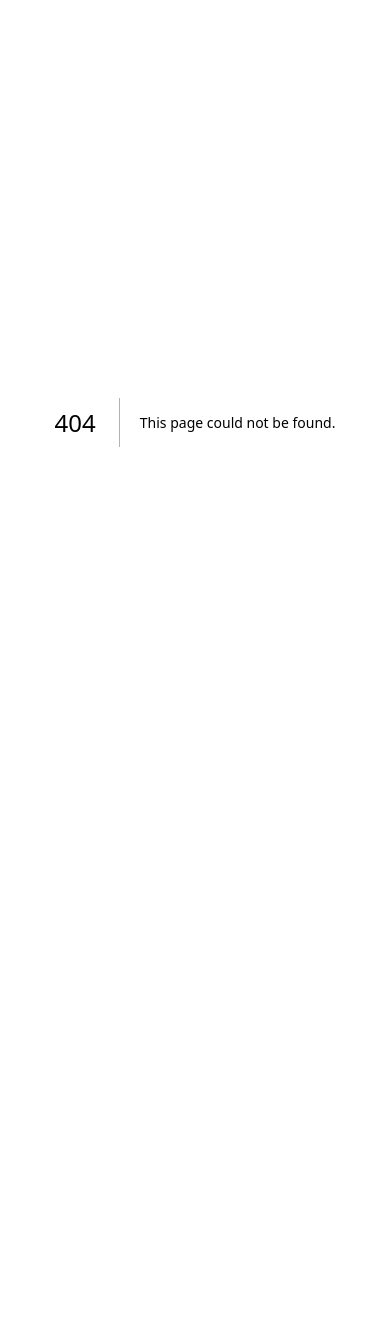
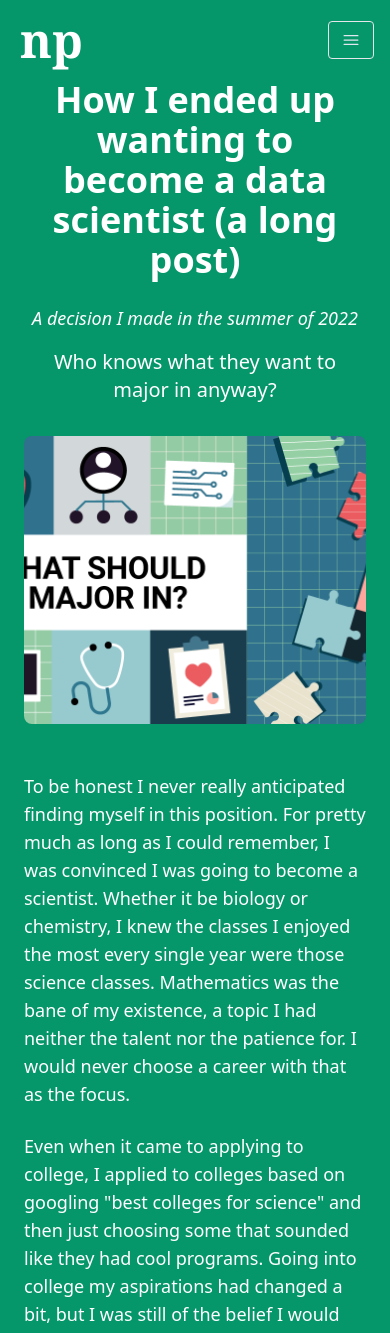
Before and after one commit to narenp12/portfolio_site, a Next.js app: page /blog1 in a window 390 px wide. Before the commit this address had no page. Shown: the top 1333 px of the page. Before the commit the page ends 844 px from the top, so only its background shows below. Built offline with nearby package versions, Linux system fonts and the light colour scheme.

Commit message:
Finished navbar location and working, added blog posts section and first post. To do: contact section and fixing the mobile menu overlay

```diff
--- a/src/app/blog/page.jsx
+++ /dev/null
@@ -1,10 +0,0 @@
-import React from 'react'
-
-export default function Blog() {
-  return (
-    <main>
-            <div>page</div>
-    </main>
-
-  )
-}
--- /dev/null
+++ b/src/app/blog1/page.jsx
@@ -0,0 +1,94 @@
+import React from 'react';
+import Link from 'next/link';
+import Navbar from '../components/Navbar';
+
+<link href="https://fonts.googleapis.com/css2?family=Open+Sans:wght@300;400;600&display=swap" rel="stylesheet" />
+
+
+
+export default function Post1() {
+    return (
+        <main className="bg-emerald-600 text-white p-6 font-sans flex flex-col items-center justify-center min-h-screen pt-20">
+            <Navbar />
+            {/* Main Project Title */}
+            <h1 className="text-4xl font-semibold text-center text-white mb-6">How I ended up wanting to become a data scientist (a long post)</h1>
+
+            {/* Personal Role */}
+            <p className="text-lg text-white mb-4 text-center italic">
+                A decision I made in the summer of 2022
+            </p>
+
+            {/* Project Tagline */}
+            <p className="text-xl text-white mb-8 text-center">
+                Who knows what they want to major in anyway?
+            </p>
+
+            {/* Project Image */}
+            <div className="mb-8 flex justify-center">
+                <img
+                    src="/blog/general-fos-hero-2.png"
+                    alt="Picture saying what major should I choose"
+                    className="w-full h-72 object-cover mb-4 rounded-lg"
+                />
+            </div>
+
+
+            {/* Post */}
+            <section className="mb-12 w-full max-w-4xl mx-auto font-sans">
+                <p className="text-lg mb-6">
+                    To be honest I never really anticipated finding myself in this position.
+                    For pretty much as long as I could remember, I was convinced I was going to become a scientist.
+                    Whether it be biology or chemistry, I knew the classes I enjoyed the most every single year were those science classes.
+                    Mathematics was the bane of my existence, a topic I had neither the talent nor the patience for.
+                    I would never choose a career with that as the focus.
+                </p>
+
+                <p className="text-lg mb-6">
+                    Even when it came to applying to college, I applied to colleges based on googling "best colleges for science" and then just choosing some that sounded like they had cool programs.
+                    Going into college my aspirations had changed a bit, but I was still of the belief I would become a scientist. I entered UCLA in 2021 as a Biology major, which was what I applied for in most of the applications I sent out.
+                    The first few quarters were fun, I mostly took the chemistry courses and math courses required for lower division life science requirements.
+                    To my own surprise, I really enjoyed the math for life scientists (shoutout Professor Jukka) but I really enjoyed the chemistry classes too.
+                    It wasn't until my spring quarter that I was finally able to take what I came here for, a biology class.
+                </p>
+
+                <p className="text-lg mb-6">
+                    It started off fine it wasn't exactly some kind of dramatic realization I came to immediately.
+                    As the quarter progressed though I found myself falling asleep during lecture and just not being able to invest myself into the content.
+                    At first, I thought it was a general problem with my concentration and work.
+                    At the same time though, I was taking organic chemistry and seemed to have no issues staying alert in that class.
+                    As the year ended, I wasn't sure if I truly wanted to be a biology student for the rest of my 4 years.
+                    That being said, I had already signed up for my classes for the next fall.
+                </p>
+
+                <p className="text-lg mb-6">
+                    At first I refused to think of even leaving the life sciences department. If I left, what was the point of my entire first year?
+                    Did I just waste money and time? I spent my time reading about every offered major on the UCLA course websites, trying to decide what I really wanted to learn about.
+                    When I truly thought about it, I realized that maybe my enjoyment for the life sciences math wasn't some random exception.
+                    After all, I had really enjoyed my time taking AP Statistics back in high school.
+                    Despite that, I feared not being proficient enough for the math and thought things might just be easier if I stayed doing what I was doing.
+                    After all, I couldn't even enroll in new classes until much later as new student orientation had already begun.
+                </p>
+
+                <p className="text-lg mb-6">
+                    I talked to many people before ultimately making my decision, but I entered my new path Fall 2022 as I began taking the math prerequisite courses for becoming a stats major.
+                    Though I did have to make some adjustments initially, it didn't take long for me to realize I had made the right decision for myself.
+                    Looking back at my own interests in hindsight, it almost seemed obvious the entire time. When I was little, I loved memorizing sports statistics, especially the stats of my favorite athletes.
+                    When I first learned programming and computer science in high school, the first independent projects I created were all sports statistics related. I had just attributed this to my love for sports, but perhaps that interest was always there and I just had a mental block.
+                </p>
+
+                <p className="text-lg mb-6">
+                    Since changing my major, I can confidently say I have no regrets at all. I've truly enjoyed every single class I've taken since that day.
+                    Every day I spend in class or working on something only furthers my belief that I'm in this for life. Getting paid to do the most fun stuff of all time?
+                    That career sounds way too good to be true, but I really cannot think of a better way to live. That being said, I don't regret the path I was on before switching.
+                    Sometimes I think about what I could've done with that extra time, but there are many experiences I don't get in that timeline.
+                    As for this timeline, I'm just going to put my head down and keep trying to learn about a field that is always changing. Living in the age of information is truly a blessing, and I fully intend to take advantage of it.
+                </p>
+
+                <p className="text-base mb-6">
+                    Shoutout to the entire UCLA Statistics department for providing such a fun and comprehensive education. Professor Christou you are my GOAT.
+                </p>
+
+            </section>
+        </main>
+    );
+}
--- a/src/app/components/AboutSection.jsx
+++ b/src/app/components/AboutSection.jsx
@@ -122,7 +122,7 @@ const AboutSection = () => {
                     <h2 className='text-4xl font-bold text-white mb-4'>About Me</h2>
                     <p className='text-base md:text-lg mb-4'>
                         I'm an aspiring data scientist (hoping to get a Master's degree too) and lover of all things statistics. I was born and raised near Houston, Texas and lived there my entire life until going to college at UCLA.
-                        My primary interests are sports (Steelers, Lakers, Manchester United, Lebron James) and anything to do with information.
+                        My primary interests are sports and anything to do with information.
                         My goal is to keep learning about these exciting fields (and really anything I can learn) for as long as I can.
                         This website is a fun little side thing for me to post about what I'm doing and just generally things I like!
                     </p>
--- /dev/null
+++ b/src/app/components/Blog.jsx
@@ -0,0 +1,35 @@
+import React from 'react'
+import BlogPost from './BlogPost';
+
+const blogData = [
+    {
+        id: 1,
+        title: "How I ended up wanting to be a data scientist",
+        description: "My first post!",
+        image: "/blog/general-fos-hero-2.png",
+        tag: ["All", "Life"],
+    }
+];
+
+const Blog = () => {
+    return (
+        <>
+            <h2 className='text-center text-4xl font-bold text-white mt-12 mb-4' id="blog">
+                My Blog
+            </h2>
+            <div className='grid md:grid-cols-3 gap-8 md:gap-12'>
+                {blogData.map((post) => (
+                    <BlogPost
+                        key={post.id}
+                        title={post.title}
+                        description={post.description}
+                        imgURL={post.image}
+                        id={post.id}
+                    />
+                ))}
+            </div>
+        </>
+    )
+}
+
+export default Blog
--- /dev/null
+++ b/src/app/components/BlogPost.jsx
@@ -0,0 +1,37 @@
+import React from 'react';
+import { EyeIcon } from '@heroicons/react/24/solid';
+import Link from 'next/link';
+
+const BlogPost = ({ imgURL, title, description, id }) => {
+    return (
+        <div className="bg-gray-800 rounded-xl overflow-hidden shadow-md">
+            {/* Background Image */}
+            <div
+                className="h-52 md:h-72 relative group"
+                style={{
+                    backgroundImage: `url(${imgURL})`,
+                    backgroundSize: 'cover',
+                }}
+            >
+                {/* Overlay with Icons */}
+                <div className="absolute top-0 left-0 w-full h-full flex items-center justify-center bg-black bg-opacity-0 group-hover:bg-opacity-80 transition-all duration-300">
+                    {/* Eye Icon visible only on hover */}
+                    <Link
+                        href={`/blog${id}`}  // Correct way to dynamically create the route based on id
+                        className="mr-2 h-14 w-14 border-2 rounded-full border-gray-200 hover:border-white flex items-center justify-center opacity-0 group-hover:opacity-100 transition-opacity duration-300"
+                    >
+                        <EyeIcon className="h-10 w-10 text-gray-200 hover:text-white" />
+                    </Link>
+                </div>
+            </div>
+
+            {/* Title and Description */}
+            <div className="bg-gray-900 text-white p-4">
+                <h5 className="text-xl font-semibold mb-2">{title || 'Untitled Project'}</h5>
+                <p className="text-gray-400">{description || 'No description available.'}</p>
+            </div>
+        </div>
+    );
+};
+
+export default BlogPost;
--- a/src/app/components/MenuOverlay.jsx
+++ b/src/app/components/MenuOverlay.jsx
@@ -4,7 +4,7 @@ import NavLink from './NavLink'
 const MenuOverlay = ({ links }) => {
     return (
         <ul className='flex flex-col py-4 items-center'>
-            {links.map((links, index) => (
+            {links.map((link, index) => (
                 <li key={index}>
                     <NavLink href={link.path} title={link.title} />
                 </li>
--- a/src/app/page.js
+++ b/src/app/page.js
@@ -1,4 +1,5 @@
 import AboutSection from "./components/AboutSection";
+import Blog from "./components/Blog";
 import HeroSection from "./components/HeroSection";
 import Navbar from "./components/Navbar";
 import Projects from "./components/Projects";
@@ -11,6 +12,7 @@ export default function Home() {
           <HeroSection />
           <AboutSection />
           <Projects />
+          <Blog />
         </div>
 
       </main>
```
Also changed, not shown: public/blog/general-fos-hero-2.png (added), 1 other file (tests, documents, lock files or other folders).
